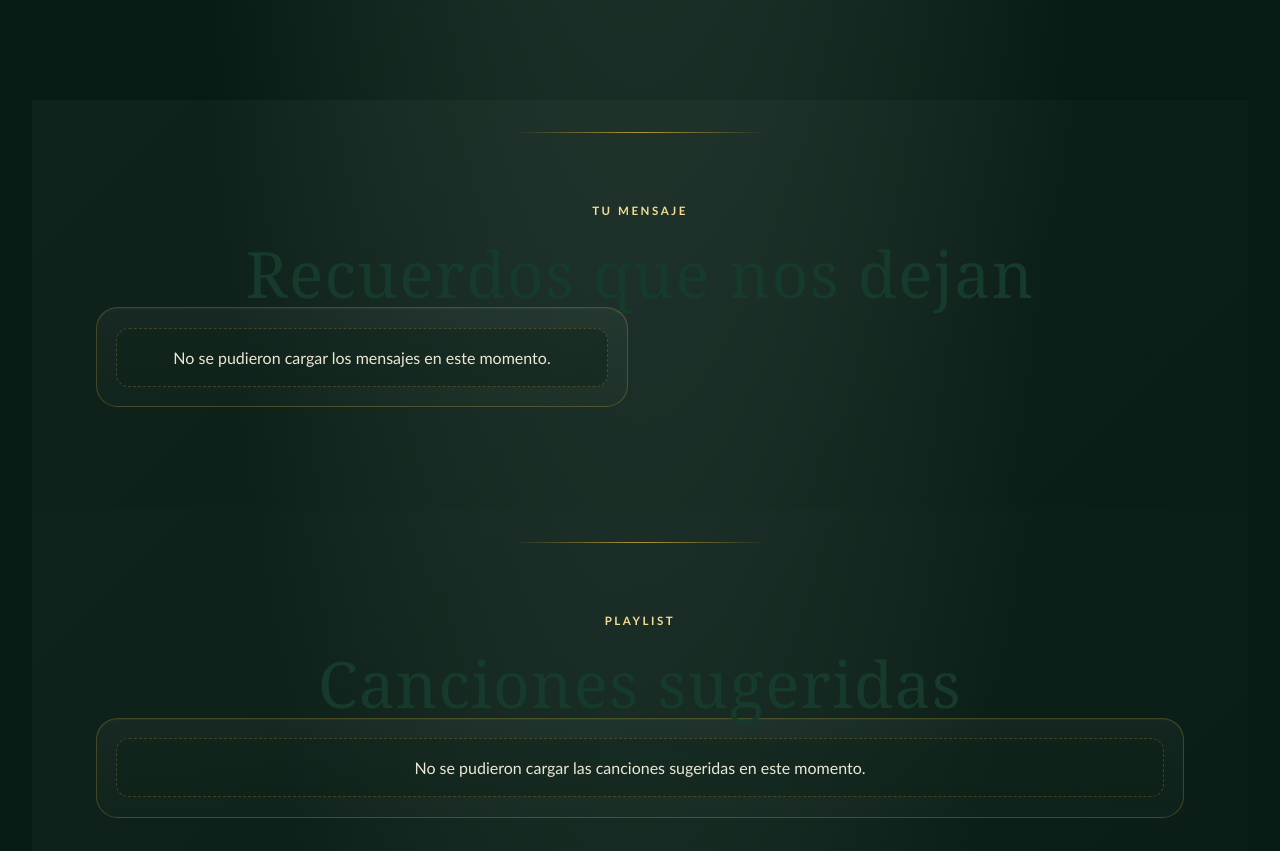
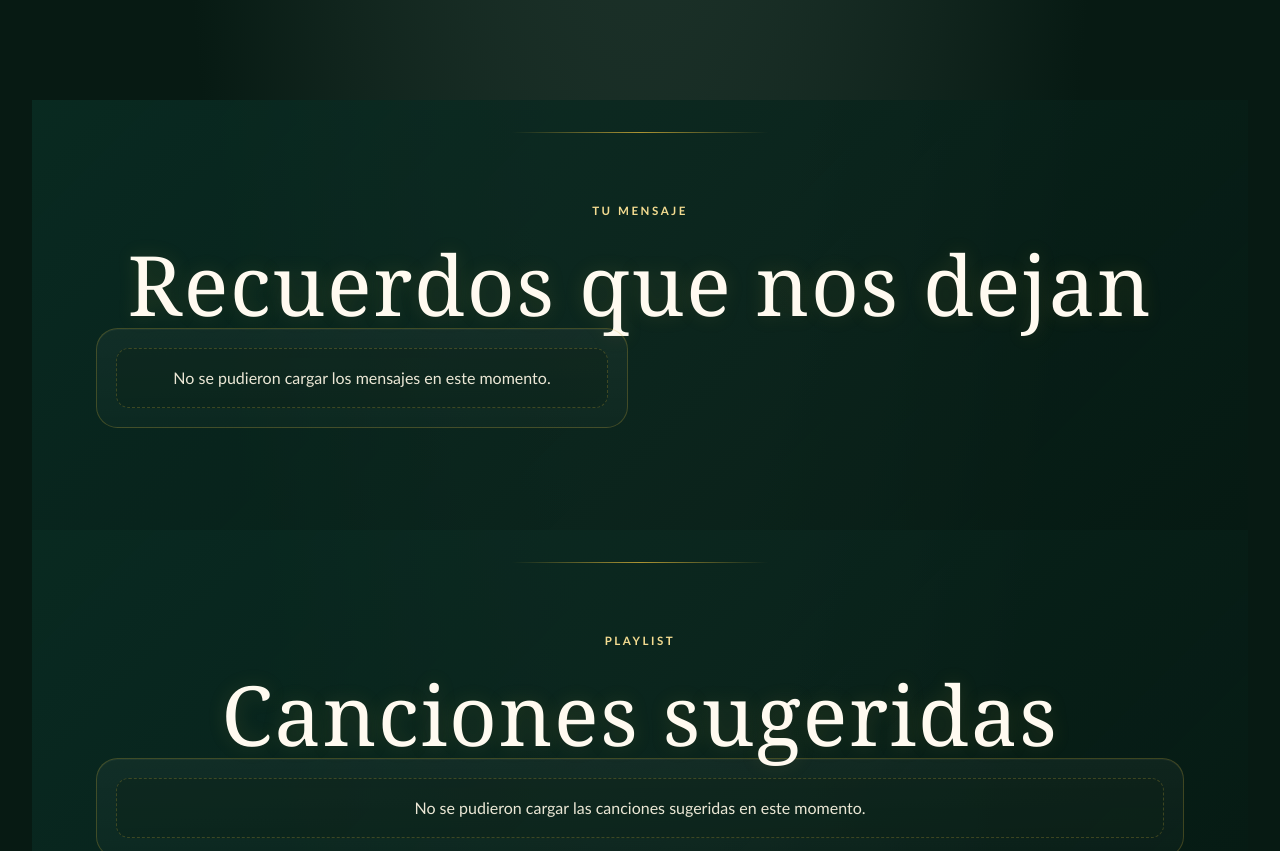
Before and after one commit to jacu1014/Nuestra-Boda-Y-A, a website: page public/invitacion.html in a window 1280 px wide. Shown: the part 5141-5992 px from the top of the page. Drawn offline with nearby package versions, Linux system fonts and the light colour scheme; no server answers.

Commit message:
Fix static assets for Vercel

```diff
--- a/public/invitacion.css
+++ b/public/invitacion.css
@@ -162,7 +162,9 @@ body {
 .swatch.emerald::after { content: "Verde Esmeralda"; }
 .album-section { background: transparent; }.qr-frame { display: grid; width: 11rem; height: 11rem; margin: 2rem auto; place-content: center; gap: .5rem; border: 1px dashed var(--gold); color: var(--gold-light); background: rgba(8, 37, 27, .62); }.qr-frame span { font-family: Georgia, serif; font-size: 3rem; }.qr-frame small { font-size: .6rem; }.guest-album { display: grid; max-width: 32rem; min-height: 7rem; margin: auto; place-items: center; border: 1px dashed var(--gold); color: rgba(255, 248, 230, .72); }.guest-album span { color: var(--gold); font-size: 2rem; }.guest-album p { margin: 0; font-size: .8rem; }
 .qr-frame img { display: block; width: min(100%, 14rem); aspect-ratio: 1; object-fit: contain; border-radius: 1rem; box-shadow: 0 1rem 2.2rem rgba(7, 26, 19, .18); }
-.community-section, .song-section { background: linear-gradient(135deg, rgba(255,255,255,.035), rgba(255,255,255,.015)); }
+.community-section, .song-section { background: linear-gradient(135deg, rgba(10, 46, 37, .8), rgba(7, 26, 19, .72)); }
+.community-section .eyebrow, .song-section .eyebrow { color: var(--gold-light); }
+.community-section h2, .song-section h2 { color: #fffaf0; font-size: clamp(2.8rem, 7vw, 5.2rem); text-shadow: 0 0 1.2rem rgba(212, 175, 55, .15); }
 .community-grid { display: grid; grid-template-columns: repeat(2, minmax(0, 1fr)); gap: 1.5rem; align-items: start; }
 .community-form {
   display: grid;
```
